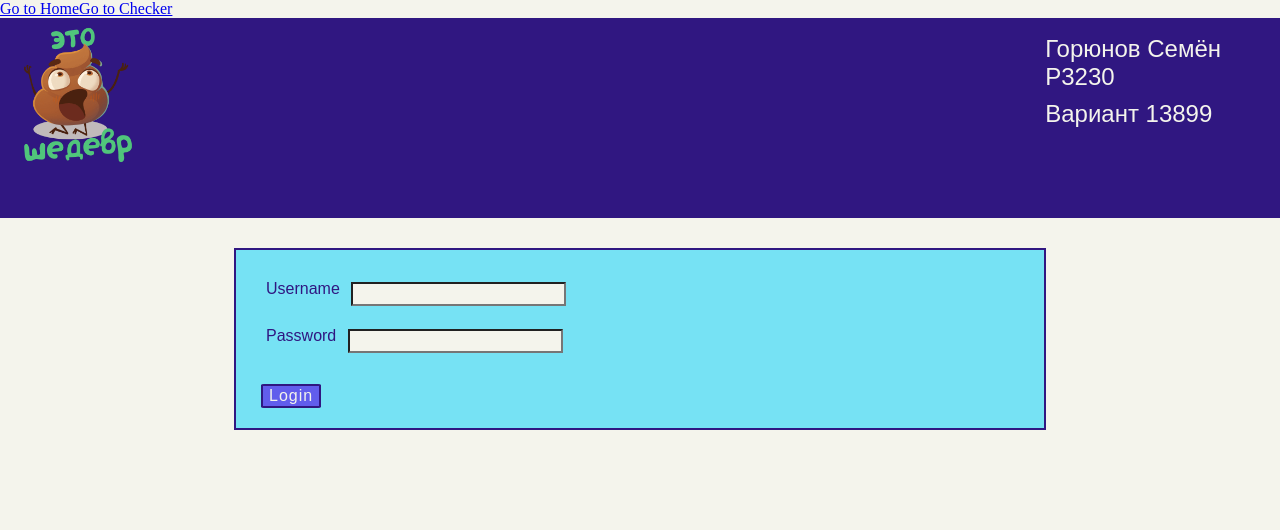
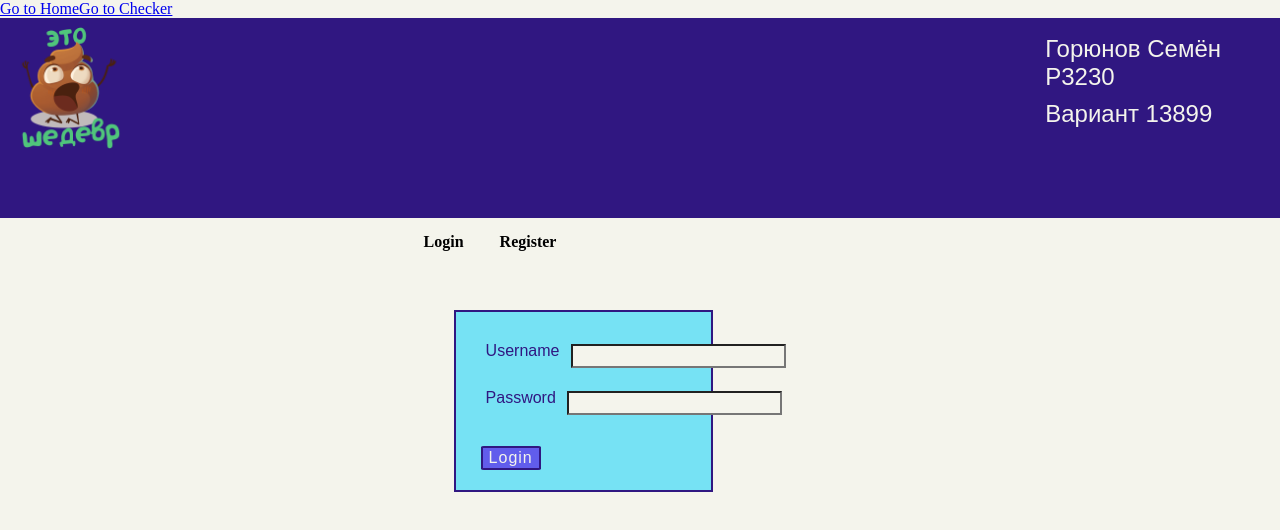
Before and after one commit to SimeonGor/lab4-frontend, a Vue app: page / in a window 1280 px wide. Shown: the top 530 px of the page. Built offline with nearby package versions, Linux system fonts and the light colour scheme.

Commit message:
feat: add auth register

```diff
--- a/package.json
+++ b/package.json
@@ -9,6 +9,7 @@
     "preview": "vite preview"
   },
   "dependencies": {
+    "primevue": "^4.2.5",
     "vue": "^3.5.13",
     "vue-router": "^4.5.0"
   },
--- a/src/App.vue
+++ b/src/App.vue
@@ -1,7 +1,7 @@
 <script setup>
 import TheHeader from "@/components/TheHeader.vue";
 import Checker from "@/components/check/Checker.vue";
-import LoginPage from "@/components/LoginPage.vue";
+import LoginPage from "@/components/authentication/login/LoginPage.vue";
 import {RouterLink, RouterView} from "vue-router";
 import {createMemoryHistory, createRouter} from "vue-router";
 
--- a/src/auth.service.js
+++ b/src/auth.service.js
@@ -27,6 +27,25 @@ export async function login(username, password) {
     }
 }
 
+export async function register(username, password) {
+    const response = await fetch(baseUrl + '/api/auth/register', {
+        method: 'POST',
+        headers: {
+            'Content-Type': 'application/json'
+        },
+        body: JSON.stringify({ username, password })
+    });
+
+    if (response.ok) {
+        let token = await response.json();
+        console.log(token);
+        localStorage.setItem("token", JSON.stringify(token));
+        return token;
+    } else {
+        throw new Error("Invalid username or password");
+    }
+}
+
 export function getAuthHeader() {
     const currentUser = getCurrentUser();
     console.log(currentUser)
--- /dev/null
+++ b/src/components/authentication/AuthPage.vue
@@ -0,0 +1,23 @@
+<script setup>
+import TabView from 'primevue/tabview';
+import TabPanel from 'primevue/tabpanel';
+import LoginPage from "@/components/authentication/login/LoginPage.vue";
+import RegisterPage from "@/components/authentication/register/RegisterPage.vue";
+
+</script>
+
+<template>
+  <TabView>
+    <TabPanel header="Login">
+      <LoginPage />
+    </TabPanel>
+    <TabPanel header="Register">
+      <RegisterPage />
+    </TabPanel>
+  </TabView>
+
+</template>
+
+<style scoped>
+
+</style>
--- /dev/null
+++ b/src/components/authentication/login/LoginPage.vue
@@ -0,0 +1,95 @@
+<script setup>
+import {login} from "@/auth.service.js";
+import {ref} from "vue";
+import {useRouter} from "vue-router";
+
+let username = '';
+let password = '';
+let errorMessage = ref('')
+
+const router = useRouter()
+
+function goToCheck() {
+  router.push("/check");
+}
+
+async function onSubmit() {
+  login(username, password).then(
+      () => {
+        errorMessage = null;
+        goToCheck();
+      },
+      (error) => {
+        errorMessage.value = error.message;
+      });
+}
+</script>
+
+<template>
+  <form @submit.prevent="onSubmit">
+    <div class="value-input">
+      <label for="username" class="labels">Username</label>
+      <input type="text" v-model="username" name="username" class="labels" required />
+    </div>
+    <div class="value-input">
+      <label for="password" class="labels">Password</label>
+      <input type="password" v-model="password" name="password" class="labels" required />
+    </div>
+    <div v-if="errorMessage" class="value-input">
+      <label class="labels">{{ errorMessage }}</label>
+    </div>
+
+    <input type="submit" class="button labels" value="Login">
+  </form>
+</template>
+
+<style scoped>
+form {
+  background-color: #76E2F4;
+  border: 2px solid #301781;
+  display: flex;
+  flex-direction: column;
+  align-items: flex-start;
+  width: 60%;
+  padding: 20px;
+  margin: 30px;
+}
+
+form .labels {
+  margin-right: 10px;
+  font-family: "fantasy", sans-serif;
+  font-size: 1em;
+  color: #301781;
+}
+
+form .button {
+  color: #F4F4EC;
+  margin: 20px 5px 0;
+  border-radius: 5%;
+  letter-spacing: 1px;
+  display: flex;
+  text-decoration: none;
+  background-color: #615DEC;
+  border: 2px solid #301781;
+}
+
+form .button:hover {
+  color: #301781;
+  transition: 0.5s;
+  border: 2px solid #301781;
+  background-color: #F4F4EC;
+}
+
+
+form .value-input {
+  display: flex;
+  flex-direction: row;
+  align-items: stretch;
+  margin: 10px;
+}
+
+form input {
+  margin: 0.5%;
+  background-color: #F4F4EC;
+}
+</style>
--- a/src/components/LoginPage.vue
+++ b/src/components/authentication/register/RegisterPage.vue
@@ -1,21 +1,20 @@
 <script setup>
-import {login} from "@/auth.service.js";
-import {computed, ref} from "vue";
-import {useRoute, useRouter} from "vue-router";
+import {register} from "@/auth.service.js";
+import {ref} from "vue";
+import {useRouter} from "vue-router";
 
 let username = '';
 let password = '';
 let errorMessage = ref('')
 
-const router = useRouter()
-const route = useRoute()
+const router = useRouter();
 
 function goToCheck() {
   router.push("/check");
 }
 
 async function onSubmit() {
-  login(username, password).then(
+  register(username, password).then(
       () => {
         errorMessage = null;
         goToCheck();
@@ -40,7 +39,7 @@ async function onSubmit() {
       <label class="labels">{{ errorMessage }}</label>
     </div>
 
-    <input type="submit" class="button labels" value="Login">
+    <input type="submit" class="button labels" value="Register">
   </form>
 </template>
 
--- a/src/main.js
+++ b/src/main.js
@@ -4,14 +4,14 @@ import { createApp } from 'vue'
 import App from './App.vue'
 
 import Checker from "@/components/check/Checker.vue";
-import LoginPage from "@/components/LoginPage.vue";
 import {createMemoryHistory, createRouter} from "vue-router";
 import {getCurrentUser} from "@/auth.service.js";
+import AuthPage from "@/components/authentication/AuthPage.vue";
 
 const routes = [
     {
         path: '/',
-        component: LoginPage,
+        component: AuthPage,
     },
     {
         path: '/check',
```
Also changed, not shown: 1 other file (tests, documents, lock files or other folders).
